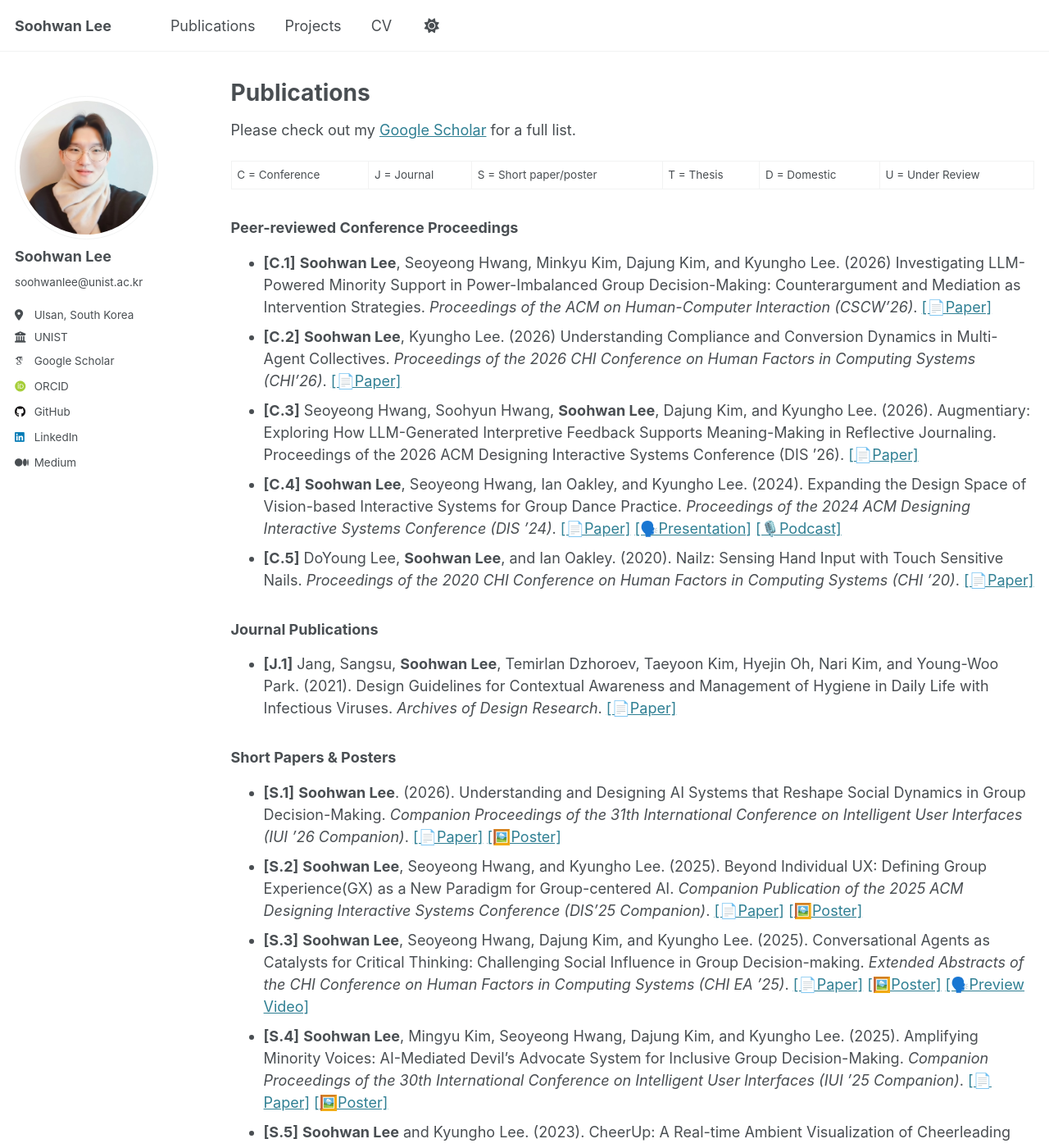
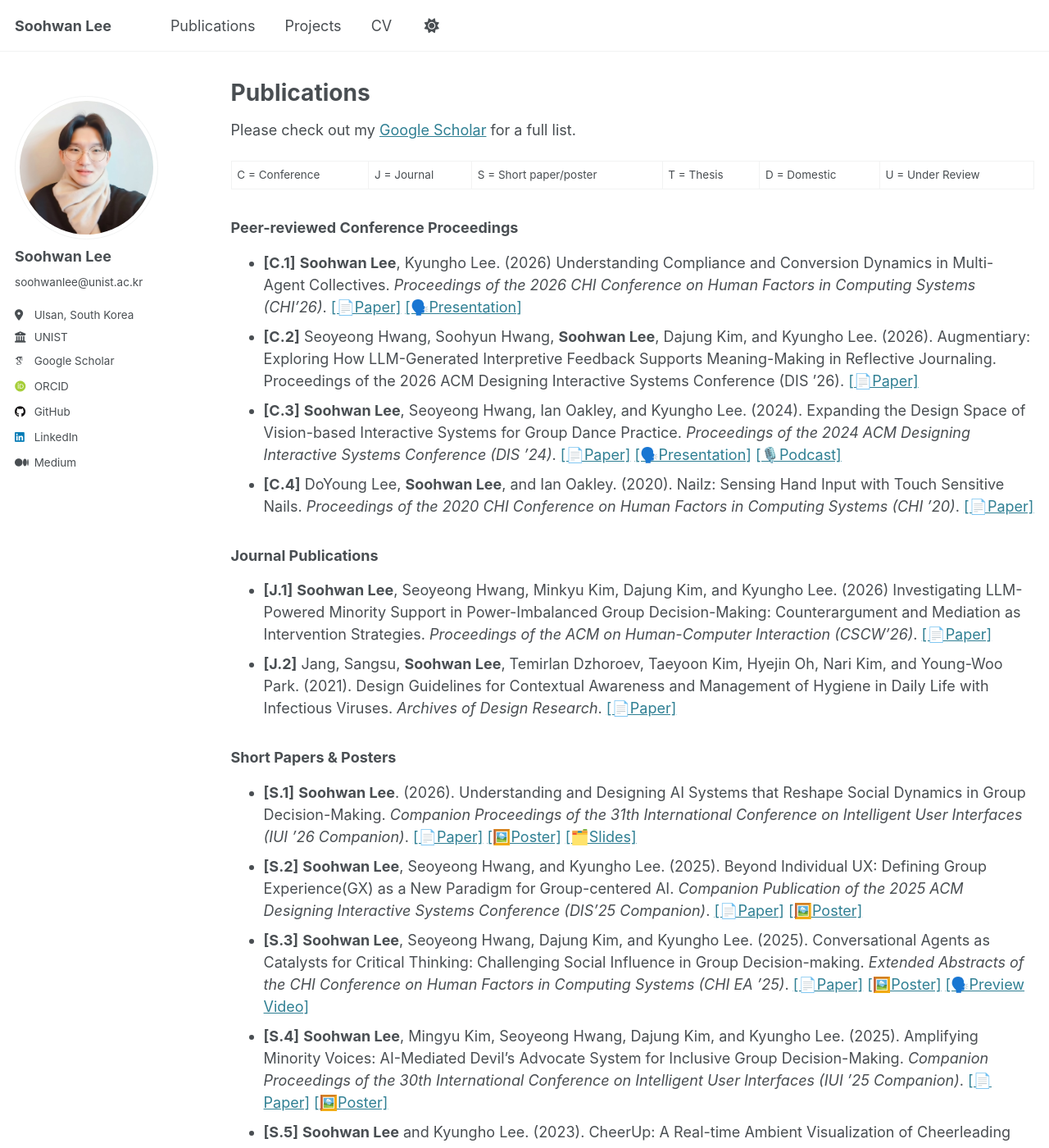
Before and after one commit to Soohwan-Lee/soohwan-lee.github.io, a Jekyll site: the page built from _pages/publications.md, in a window 1280 px wide and 1400 px high. Shown: the whole window at 82% size. Built offline with Jekyll 4.4.1, drawn with Linux system fonts in a browser that asks for light colours; some web fonts are replaced.

Commit message:
CV update

```diff
--- a/_pages/publications.md
+++ b/_pages/publications.md
@@ -11,24 +11,24 @@
 
 
 ### Peer-reviewed Conference Proceedings
-- **[C.1]** **Soohwan Lee**, Seoyeong Hwang, Minkyu Kim, Dajung Kim, and Kyungho Lee. (2026) Investigating LLM-Powered Minority Support in Power-Imbalanced Group Decision-Making: Counterargument and Mediation as Intervention Strategies. *Proceedings of the ACM on Human-Computer Interaction (CSCW’26)*.
-[[📄Paper]]()
-- **[C.2]** **Soohwan Lee**, Kyungho Lee. (2026) Understanding Compliance and Conversion Dynamics in Multi-Agent Collectives. *Proceedings of the 2026 CHI Conference on Human Factors in Computing Systems (CHI’26)*.
-[[📄Paper]](https://doi.org/10.1145/3772318.3790385)
-- **[C.3]** Seoyeong Hwang, Soohyun Hwang, **Soohwan Lee**, Dajung Kim, and Kyungho Lee. (2026). Augmentiary: Exploring How LLM-Generated Interpretive Feedback Supports Meaning-Making in Reflective Journaling. Proceedings of the 2026 ACM Designing Interactive Systems Conference (DIS ’26).
-[[📄Paper]]()
-- **[C.4]** **Soohwan Lee**, Seoyeong Hwang, Ian Oakley, and Kyungho Lee. (2024). Expanding the Design Space of Vision-based Interactive Systems for Group Dance Practice. *Proceedings of the 2024 ACM Designing Interactive Systems Conference (DIS ’24)*.
+- **[C.1]** **Soohwan Lee**, Kyungho Lee. (2026) Understanding Compliance and Conversion Dynamics in Multi-Agent Collectives. *Proceedings of the 2026 CHI Conference on Human Factors in Computing Systems (CHI’26)*.
+[[📄Paper]](https://doi.org/10.1145/3772318.3790385) [[🗣️Presentation]](https://www.youtube.com/watch?v=c2_R4BPfIXw&t=253s)
+- **[C.2]** Seoyeong Hwang, Soohyun Hwang, **Soohwan Lee**, Dajung Kim, and Kyungho Lee. (2026). Augmentiary: Exploring How LLM-Generated Interpretive Feedback Supports Meaning-Making in Reflective Journaling. Proceedings of the 2026 ACM Designing Interactive Systems Conference (DIS ’26).
+[[📄Paper]](https://dl.acm.org/doi/10.1145/3800645.3812859)
+- **[C.3]** **Soohwan Lee**, Seoyeong Hwang, Ian Oakley, and Kyungho Lee. (2024). Expanding the Design Space of Vision-based Interactive Systems for Group Dance Practice. *Proceedings of the 2024 ACM Designing Interactive Systems Conference (DIS ’24)*.
 [[📄Paper]](https://doi.org/10.1145/3643834.3661568) [[🗣️Presentation]](https://www.youtube.com/watch?v=QkQS_QiRz9o&t=5s) [[🎙️Podcast]](https://www.youtube.com/watch?v=zVwT_CGxQII&t=71s)
-- **[C.5]** DoYoung Lee, **Soohwan Lee**, and Ian Oakley. (2020). Nailz: Sensing Hand Input with Touch Sensitive Nails. *Proceedings of the 2020 CHI Conference on Human Factors in Computing Systems (CHI ’20)*.
+- **[C.4]** DoYoung Lee, **Soohwan Lee**, and Ian Oakley. (2020). Nailz: Sensing Hand Input with Touch Sensitive Nails. *Proceedings of the 2020 CHI Conference on Human Factors in Computing Systems (CHI ’20)*.
 [[📄Paper]](https://doi.org/10.1145/3313831.3376778)
 
 ### Journal Publications
-- **[J.1]** Jang, Sangsu, **Soohwan Lee**, Temirlan Dzhoroev, Taeyoon Kim, Hyejin Oh, Nari Kim, and Young-Woo Park. (2021). Design Guidelines for Contextual Awareness and Management of Hygiene in Daily Life with Infectious Viruses. *Archives of Design Research*.
+- **[J.1]** **Soohwan Lee**, Seoyeong Hwang, Minkyu Kim, Dajung Kim, and Kyungho Lee. (2026) Investigating LLM-Powered Minority Support in Power-Imbalanced Group Decision-Making: Counterargument and Mediation as Intervention Strategies. *Proceedings of the ACM on Human-Computer Interaction (CSCW’26)*.
+[[📄Paper]](https://arxiv.org/abs/2606.31762)
+- **[J.2]** Jang, Sangsu, **Soohwan Lee**, Temirlan Dzhoroev, Taeyoon Kim, Hyejin Oh, Nari Kim, and Young-Woo Park. (2021). Design Guidelines for Contextual Awareness and Management of Hygiene in Daily Life with Infectious Viruses. *Archives of Design Research*.
 [[📄Paper]](http://dx.doi.org/10.15187/adr.2021.08.34.3.101)
 
 ### Short Papers & Posters
 - **[S.1]** **Soohwan Lee**. (2026). Understanding and Designing AI Systems that Reshape Social Dynamics in Group Decision-Making. *Companion Proceedings of the 31th International Conference on Intelligent User Interfaces (IUI ’26 Companion)*.
-[[📄Paper]](https://doi.org/10.1145/3742414.3789229) [[🖼️Poster]]()
+[[📄Paper]](https://doi.org/10.1145/3742414.3789229) [[🖼️Poster]](/files/IUI26-Poster.pdf) [[🗂️Slides]](/files/IUI26-PT.pdf)
 - **[S.2]** **Soohwan Lee**, Seoyeong Hwang, and Kyungho Lee. (2025). Beyond Individual UX: Defining Group Experience(GX) as a New Paradigm for Group-centered AI. *Companion Publication of the 2025 ACM Designing Interactive Systems Conference (DIS'25 Companion)*.
 [[📄Paper]](https://doi.org/10.1145/3715668.3736348) [[🖼️Poster]](/files/DIS25-Poster.pdf)
 - **[S.3]** **Soohwan Lee**, Seoyeong Hwang, Dajung Kim, and Kyungho Lee. (2025). Conversational Agents as Catalysts for Critical Thinking: Challenging Social Influence in Group Decision-making. *Extended Abstracts of the CHI Conference on Human Factors in Computing Systems (CHI EA ’25)*.
@@ -61,7 +61,7 @@
 [[📄Paper]](https://www.dbpia.co.kr/Journal/articleDetail?nodeId=NODE10530377)
 
 ### Under Review
-- **[U.1–U.5]** Multiple manuscripts under review, including conference papers and a book chapter, focusing on:
+- **[U.1–U.3]** Multiple manuscripts under review, including conference papers and a book chapter, focusing on:
   - AI-mediated group decision-making
   - Minority influence and social power in multi-agent systems
   - Reflective writing and LLM-based journaling systems
```
Also changed, not shown: 4 other files.
